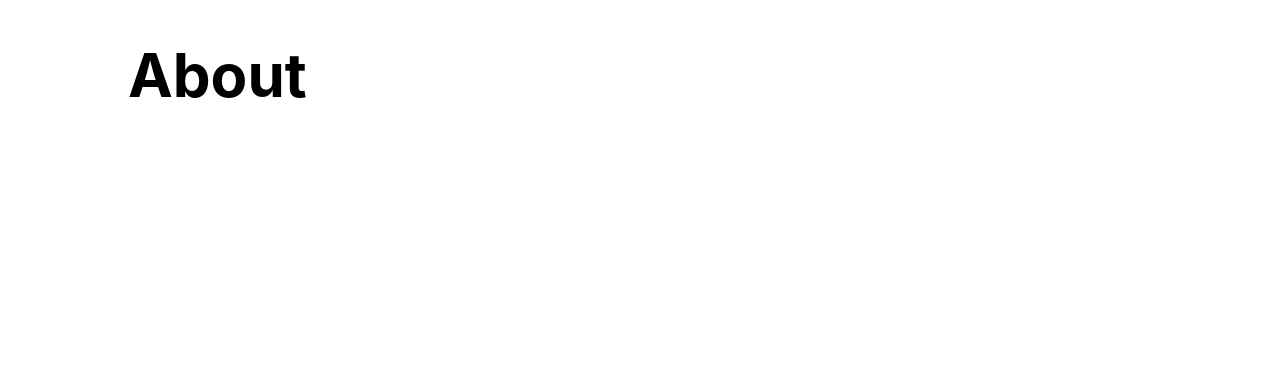
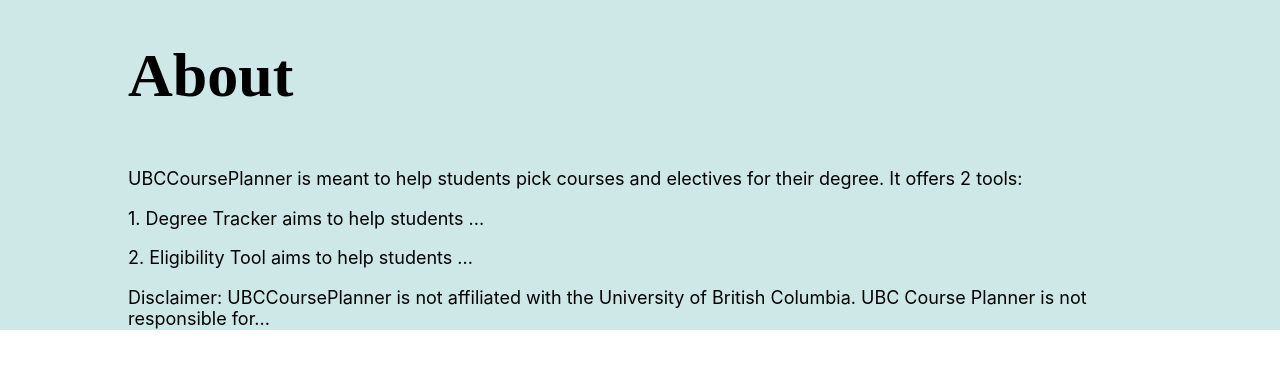
Before and after one commit to Wendi-WL/course-planner, a React (Create React App) app in the folder frontend/: page / in a window 1280 px wide. Shown: the top 368 px of the page. Built offline with nearby package versions, Linux system fonts and the light colour scheme.

Commit message:
Made first description of About

```diff
--- a/frontend/src/App.css
+++ b/frontend/src/App.css
@@ -1,7 +1,6 @@
 .App {
   /*text-align: center;*/
-  margin-left: 10%;
-  margin-right: 10%;
+  background-color: #CEE8E8;
 }
 
 .App-logo {
@@ -39,13 +38,26 @@
   }
 }
 
+.Page {
+  margin-left: 10%;
+  margin-right: 10%;
+}
+
 .Page-header {
   min-height: 150px;
   display: flex;
   flex-direction: column;
   /*align-items: center;*/
   justify-content: center;
-  font-size: 60px;
-  font-weight: bold;
+  font-size: 62px;
+  font-weight: 700;
+  font-family: Bricolage Grotesque;
   color: black;
 }
+
+.Page p {
+  font-family: Inter;
+  font-size: 18px;
+  font-weight: 400;
+  line-height: 120%;
+}
--- a/frontend/src/pages/About/About.jsx
+++ b/frontend/src/pages/About/About.jsx
@@ -1,5 +1,13 @@
 function About() {
-  return <div className="Page-header">About</div>;
+  return (
+    <div className="Page">
+      <div className="Page-header">About</div>
+      <p>UBCCoursePlanner is meant to help students pick courses and electives for their degree. It offers 2 tools: </p>
+      <p>1. Degree Tracker aims to help students ... </p>
+      <p>2. Eligibility Tool aims to help students ... </p>
+      <p>Disclaimer: UBCCoursePlanner is not affiliated with the University of British Columbia. UBC Course Planner is not responsible for...</p>
+    </div>
+  )
 }
 
 export default About;
```
